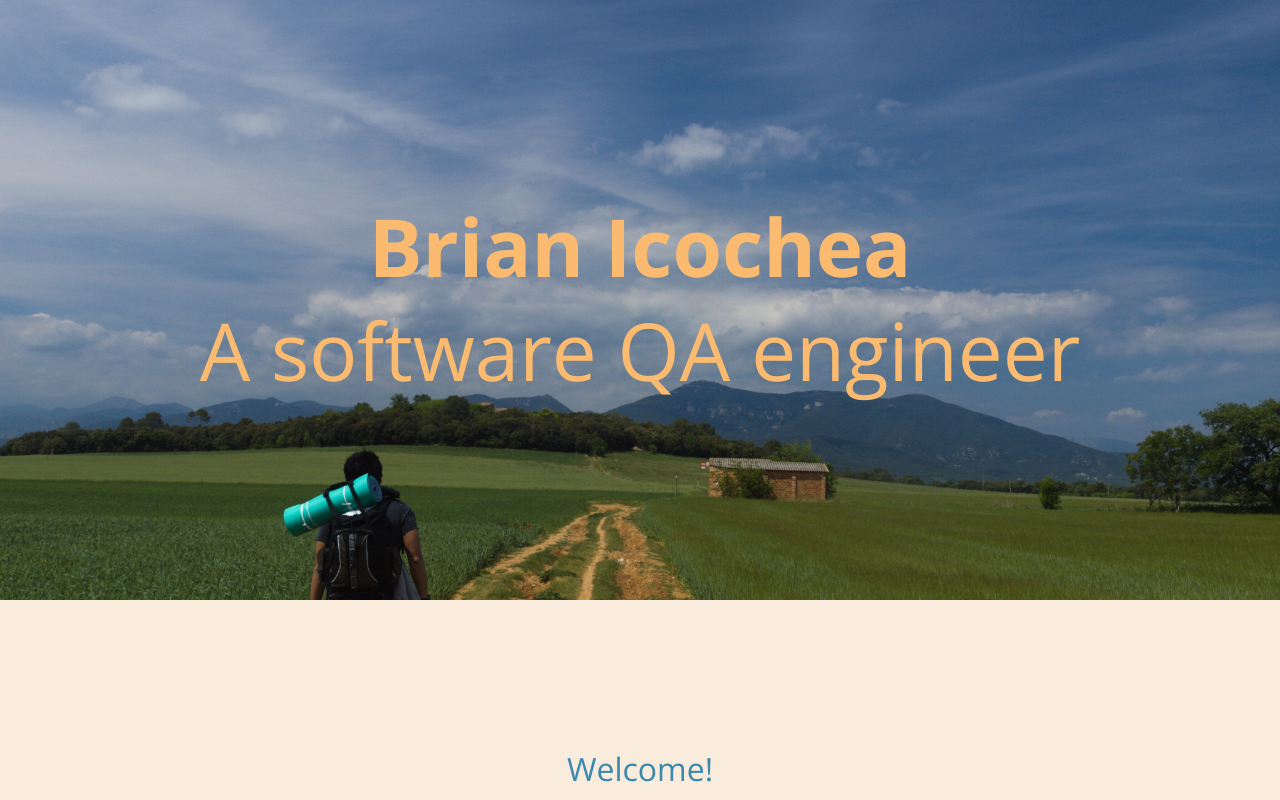
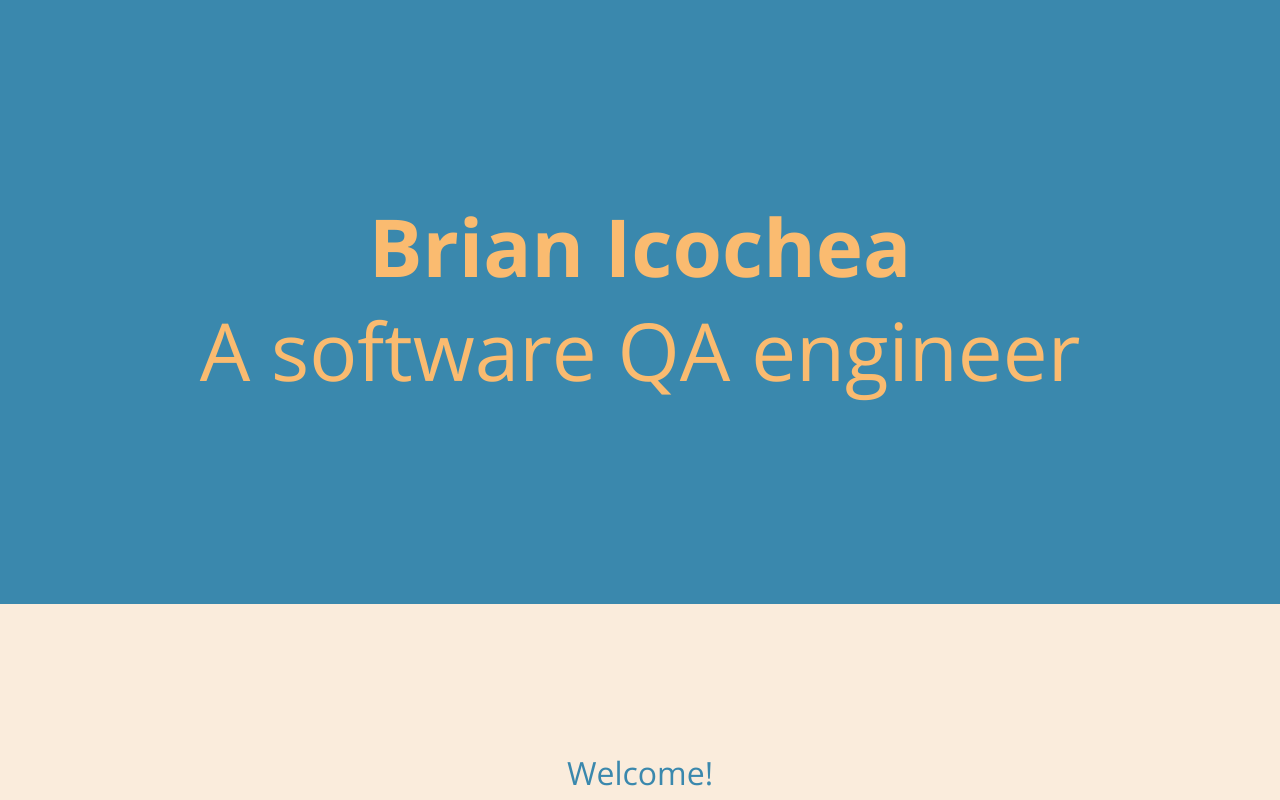
Before and after one commit to Ibrian93/cv, a plain HTML site: page index.html in a window 1280 px wide. Shown: the top 800 px of the page. Drawn offline with nearby package versions, Linux system fonts and the light colour scheme.

Commit message:
removing unnecesary image in cv

```diff
--- a/index.html
+++ b/index.html
@@ -17,7 +17,7 @@
 </head>
 
 <body>
-    <div class="background-ciano background bg">
+    <div class="background-ciano background">
         <section id="title">
             <div class="container">
                 <div class="row py-5">
```
